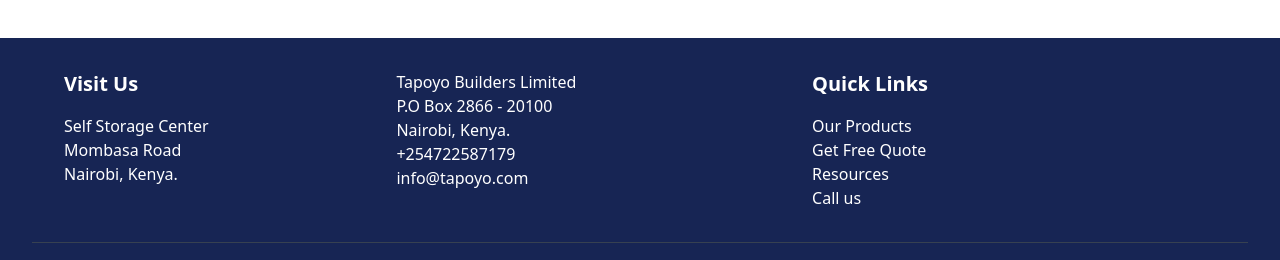
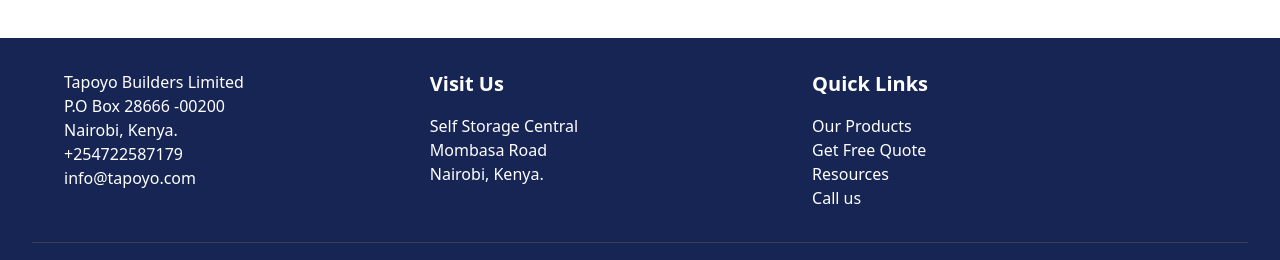
Before and after one commit to frankip/Hachfeld-website, a React (Vite) app: page / in a window 1280 px wide. Shown: the part 1868-2128 px from the top of the page. Built offline with nearby package versions, Linux system fonts and the light colour scheme.

Commit message:
update the navbar color and interchange the address and location

```diff
--- a/src/components/Footer.jsx
+++ b/src/components/Footer.jsx
@@ -8,19 +8,19 @@
       <div className="text-white p-8 bg-blue-950">
         <div className="flex flex-col md:flex-row justify-between pl-8 pr-8 md:pr-80">
           <div className="text-left mb-4 md:mb-0 md:mr-12">
+          <p>Tapoyo Builders Limited</p>
+            <p>P.O Box 28666 -00200</p>
+            <p>Nairobi, Kenya.</p>
+            <p>+254722587179</p>
+            <p>info@tapoyo.com</p>
+          </div>
+          <div className="text-left mb-4 md:mb-0 md:mr-12">
             <h2 className="text-xl font-bold mb-4">Visit Us</h2>
-            <p>Self Storage Center</p>
+            <p>Self Storage Central</p>
             <p>Mombasa Road</p>
             <p>Nairobi, Kenya.</p>
             <p></p>
 
-          </div>
-          <div className="text-left mb-4 md:mb-0 md:mr-12">
-          <p>Tapoyo Builders Limited</p>
-            <p>P.O Box 2866 - 20100</p>
-            <p>Nairobi, Kenya.</p>
-            <p>+254722587179</p>
-            <p>info@tapoyo.com</p>
           </div>
           <div className="text-left mb-4 md:mb-0 md:ml-12">
             <h2 className="text-xl font-bold mb-4">Quick Links</h2>
--- a/src/components/Navbar.jsx
+++ b/src/components/Navbar.jsx
@@ -61,7 +61,7 @@
         </div>
         <div className="md:hidden block">
         <button
-          className="flex items-center justify-center p-2 rounded-lg bg-gray-800 hover:bg-gray-700" onClick={toggleMobileMenu}>
+          className="flex items-center justify-center p-2 rounded-lg bg-gray-300 hover:bg-gray-700" onClick={toggleMobileMenu}>
           <svg xmlns="http://www.w3.org/2000/svg" fill="none" viewBox="0 0 24 24" strokeWidth={1.5} stroke="currentColor" className="w-6 h-6">
             <path strokeLinecap="round" strokeLinejoin="round" d="M3.75 6.75h16.5M3.75 12h16.5m-16.5 5.25h16.5" />
           </svg>
```
